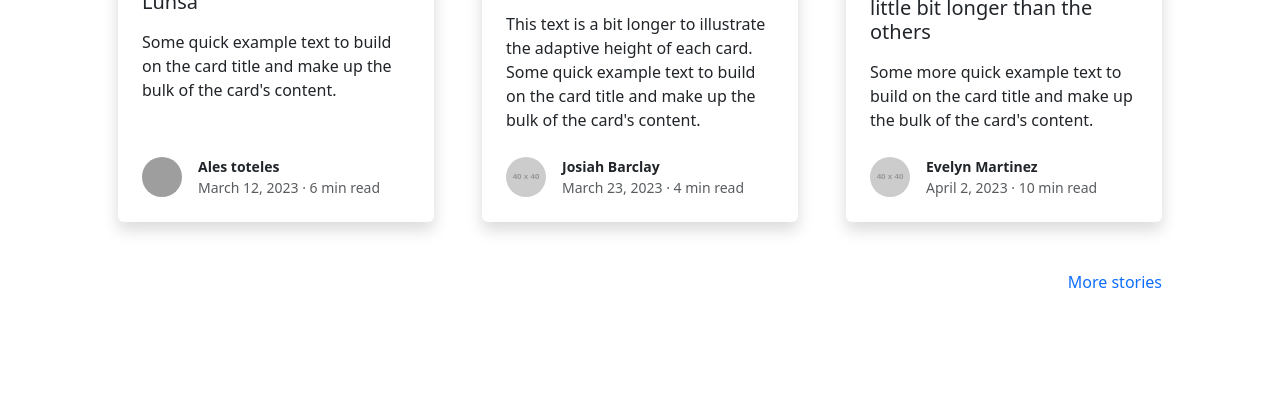
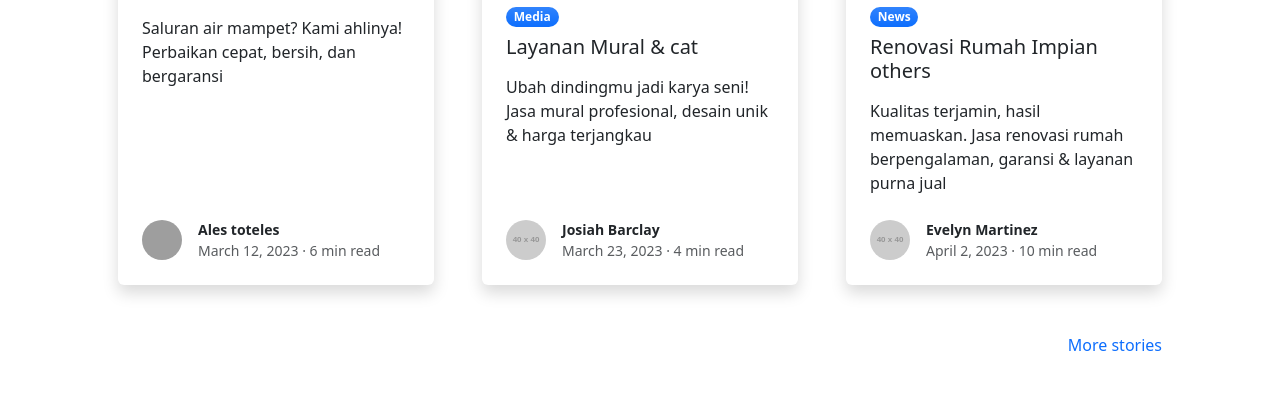
Before and after one commit to Alexanderrrikky/tukangin.wp2, a CodeIgniter app: the page made by application/views/tukangin/v-blok-hoom.php in a window 1280 px wide. Shown: the part 1474-1879 px from the top of the page. Before the commit the page ends 1762 px from the top, so only its background shows below. Run offline with CodeIgniter, Linux system fonts and the light colour scheme; grey boxes labelled with a size stand in for pictures from a placeholder-image service; some libraries are stand-ins or nearby versions; grey boxes are pictures that could not be loaded.

Commit message:
updat tampilan ui/ux web

```diff
--- a/application/views/admin/index.php
+++ b/application/views/admin/index.php
@@ -14,7 +14,7 @@
             <table class="table mt-3">
                 <thead>
                     <tr>
-                        <th>#</th>
+                        <th>No</th>
                         <th>Nama Anggota</th>
                         <th>Email</th>
                         <th>Role ID</th>
--- a/application/views/admin/role-access.php
+++ b/application/views/admin/role-access.php
@@ -17,7 +17,7 @@
             <table class="table table-hover">
                 <thead>
                     <tr>
-                        <th scope="col">#</th>
+                        <th scope="col">No</th>
                         <th scope="col">Menu</th>
                         <th scope="col">Access</th>
                     </tr>
--- a/application/views/admin/transaksi.php
+++ b/application/views/admin/transaksi.php
@@ -15,7 +15,7 @@
                 <table class="table mt-3" id="table-datatable">
                     <thead>
                         <tr>
-                            <th>#</th>
+                            <th>No</th>
                             <th>Jasa</th>
                             <th>jam</th>
                             <th>Total bayar</th>
--- a/application/views/menu/index.php
+++ b/application/views/menu/index.php
@@ -17,7 +17,7 @@
             <table class="table table-hover">
                 <thead>
                     <tr>
-                        <th scope="col">#</th>
+                        <th scope="col">No</th>
                         <th scope="col">Menu</th>
                         <th scope="col">Action</th>
                     </tr>
--- a/application/views/menu/submenu.php
+++ b/application/views/menu/submenu.php
@@ -21,7 +21,7 @@
             <table class="table table-hover">
                 <thead>
                     <tr>
-                        <th scope="col">#</th>
+                        <th scope="col">No</th>
                         <th scope="col">Title</th>
                         <th scope="col">Menu</th>
                         <th scope="col">url</th>
--- a/application/views/templates/metodebayar.php
+++ b/application/views/templates/metodebayar.php
@@ -17,7 +17,7 @@
             <table class="table table-hover">
                 <thead>
                     <tr>
-                        <th scope="col">#</th>
+                        <th scope="col">No</th>
                         <th scope="col">metode</th>
                         <th scope="col">Action</th>
                     </tr>
--- a/application/views/tukangin/v-about.php
+++ b/application/views/tukangin/v-about.php
@@ -21,7 +21,7 @@
 	<div class="container px-5 my-5">
 		<div class="row gx-5 align-items-center">
 			<div class="col-lg-6">
-				<img class="img-fluid rounded mb-5 mb-lg-0" src="https://dummyimage.com/600x400/343a40/6c757d" alt="..." />
+				<img class="img-fluid rounded mb-5 mb-lg-0" src="https://png.pngtree.com/background/20230426/original/pngtree-two-wooden-men-are-working-in-a-tool-building-set-picture-image_2493301.jpg" alt="..." />
 			</div>
 			<div class="col-lg-6">
 				<h2 class="fw-bolder">Landasan Kami</h2>
@@ -37,7 +37,7 @@
 	<div class="container px-5 my-5">
 		<div class="row gx-5 align-items-center">
 			<div class="col-lg-6 order-first order-lg-last">
-				<img class="img-fluid rounded mb-5 mb-lg-0" src="https://dummyimage.com/600x400/343a40/6c757d" alt="..." />
+				<img class="img-fluid rounded mb-5 mb-lg-0" src="https://cdn.pixabay.com/photo/2018/01/19/07/58/shaking-hands-3091908_640.jpg" alt="..." />
 			</div>
 			<div class="col-lg-6">
 				<h2 class="fw-bolder">Perkembangan Kami</h2>
--- a/application/views/tukangin/v-blok-hoom.php
+++ b/application/views/tukangin/v-blok-hoom.php
@@ -4,29 +4,24 @@
 <!-- Page Content-->
 <section class="py-5">
 	<div class="container px-5">
-		<h1 class="fw-bolder fs-5 mb-4">Company Blog</h1>
 		<div class="card border-0 shadow rounded-3 overflow-hidden">
 			<div class="card-body p-0">
 				<div class="row gx-0">
 					<div class="col-lg-6 col-xl-5 py-lg-5">
 						<div class="p-4 p-md-5">
-							<div class="badge bg-primary bg-gradient rounded-pill mb-2">
-								News
-							</div>
-							<div class="h2 fw-bolder">Article heading goes here</div>
+							<div class="h2 fw-bolder">Tukang Bukan Sekadar Profesi, Tapi Seni Yang Dikuasai</div>
 							<p>
-								Lorem ipsum dolor sit amet consectetur adipisicing elit.
-								Similique delectus ab doloremque, qui doloribus ea
-								officiis...
+								Tukang handal, hasil maksimal!
+								Bangunan kokoh, terpercaya, dan terjamin!
+								Solusi tepat untuk kebutuhan bangunan Anda!
+								Kerja cepat, rapi, dan harga bersahabat!
+								Membangun impian Anda menjadi kenyataan!
+
 							</p>
-							<a class="stretched-link text-decoration-none" href="#!">
-								Read more
-								<i class="bi bi-arrow-right"></i>
-							</a>
 						</div>
 					</div>
 					<div class="col-lg-6 col-xl-7">
-						<div class="bg-featured-blog" style="background-image: url('https://dummyimage.com/700x350/343a40/6c757d');"></div>
+						<div class="bg-featured-blog" style="background-image: url('https://png.pngtree.com/background/20230613/original/pngtree-person-with-welder-trying-to-create-metal-picture-image_3416107.jpg');"></div>
 					</div>
 				</div>
 			</div>
@@ -107,11 +102,10 @@
 							News
 						</div>
 						<a class="text-decoration-none link-dark stretched-link" href="">
-							<div class="h5 card-title mb-3">Perbaikan saluran Air Di Lunsa</div>
+							<div class="h5 card-title mb-3">Perbaikan Saluran Air </div>
 						</a>
 						<p class="card-text mb-0">
-							Some quick example text to build on the card title and make
-							up the bulk of the card's content.
+							Saluran air mampet? Kami ahlinya! Perbaikan cepat, bersih, dan bergaransi
 						</p>
 					</div>
 					<div class="card-footer p-4 pt-0 bg-transparent border-top-0">
@@ -131,20 +125,18 @@
 			</div>
 			<div class="col-lg-4 mb-5">
 				<div class="card h-100 shadow border-0">
-					<img class="card-img-top" src="https://dummyimage.com/600x350/adb5bd/495057" alt="..." />
+					<img class="card-img-top" src="https://asset.kompas.com/crops/q10_SPwqoUwEZjSFxTwAtcETCZU=/100x67:900x600/750x500/data/photo/2022/08/01/62e74ec9017d7.jpg" alt="..." />
 					<div class="card-body p-4">
 						<div class="badge bg-primary bg-gradient rounded-pill mb-2">
 							Media
 						</div>
 						<a class="text-decoration-none link-dark stretched-link" href="#!">
 							<div class="h5 card-title mb-3">
-								Another blog post title
+								Layanan Mural & cat
 							</div>
 						</a>
 						<p class="card-text mb-0">
-							This text is a bit longer to illustrate the adaptive height
-							of each card. Some quick example text to build on the card
-							title and make up the bulk of the card's content.
+							Ubah dindingmu jadi karya seni! Jasa mural profesional, desain unik & harga terjangkau
 						</p>
 					</div>
 					<div class="card-footer p-4 pt-0 bg-transparent border-top-0">
@@ -164,20 +156,19 @@
 			</div>
 			<div class="col-lg-4 mb-5">
 				<div class="card h-100 shadow border-0">
-					<img class="card-img-top" src="https://dummyimage.com/600x350/6c757d/343a40" alt="..." />
+					<img class="card-img-top" src="https://asset-a.grid.id/crop/0x0:0x0/945x630/photo/2023/01/13/milivoj-kuhar-te48tpzdcu8-unspla-20230113125616.jpg" alt="..." />
 					<div class="card-body p-4">
 						<div class="badge bg-primary bg-gradient rounded-pill mb-2">
 							News
 						</div>
 						<a class="text-decoration-none link-dark stretched-link" href="#!">
 							<div class="h5 card-title mb-3">
-								The last blog post title is a little bit longer than the
+								Renovasi Rumah Impian
 								others
 							</div>
 						</a>
 						<p class="card-text mb-0">
-							Some more quick example text to build on the card title and
-							make up the bulk of the card's content.
+							Kualitas terjamin, hasil memuaskan. Jasa renovasi rumah berpengalaman, garansi & layanan purna jual
 						</p>
 					</div>
 					<div class="card-footer p-4 pt-0 bg-transparent border-top-0">
--- a/application/views/tukangin/v-contact.php
+++ b/application/views/tukangin/v-contact.php
@@ -10,9 +10,9 @@
 				<div class="feature bg-primary bg-gradient text-white rounded-3 mb-3">
 					<i class="bi bi-envelope"></i>
 				</div>
-				<h1 class="fw-bolder">Get in touch</h1>
+				<h1 class="fw-bolder">Kabarin Ya</h1>
 				<p class="lead fw-normal text-muted mb-0">
-					We'd love to hear from you
+					Kami Senantiasa Menerima Kritik Dan Saran Costumer
 				</p>
 			</div>
 			<div class="row gx-5 justify-content-center">
```
Also changed, not shown: application/views/tukangin/v-hiro.php (+7 -15 lines), application/views/tukangin/v-portfolio-item.php (+5 -18 lines), application/views/tukangin/v-portfolio-overview.php (+8 -8 lines), asset/img/1.jpg (added), asset/img/2.jpg (added), asset/img/3.jpg (added).
